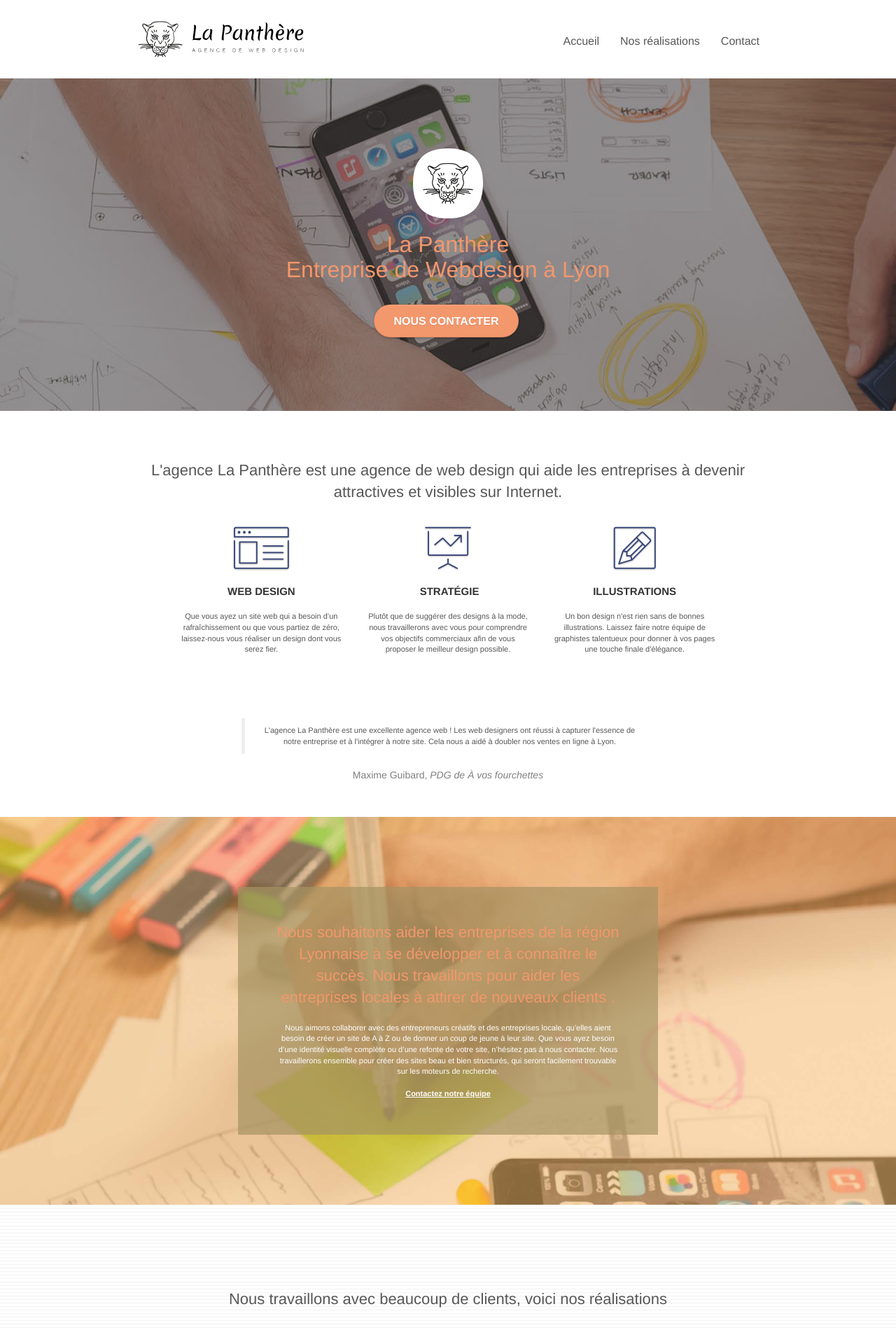
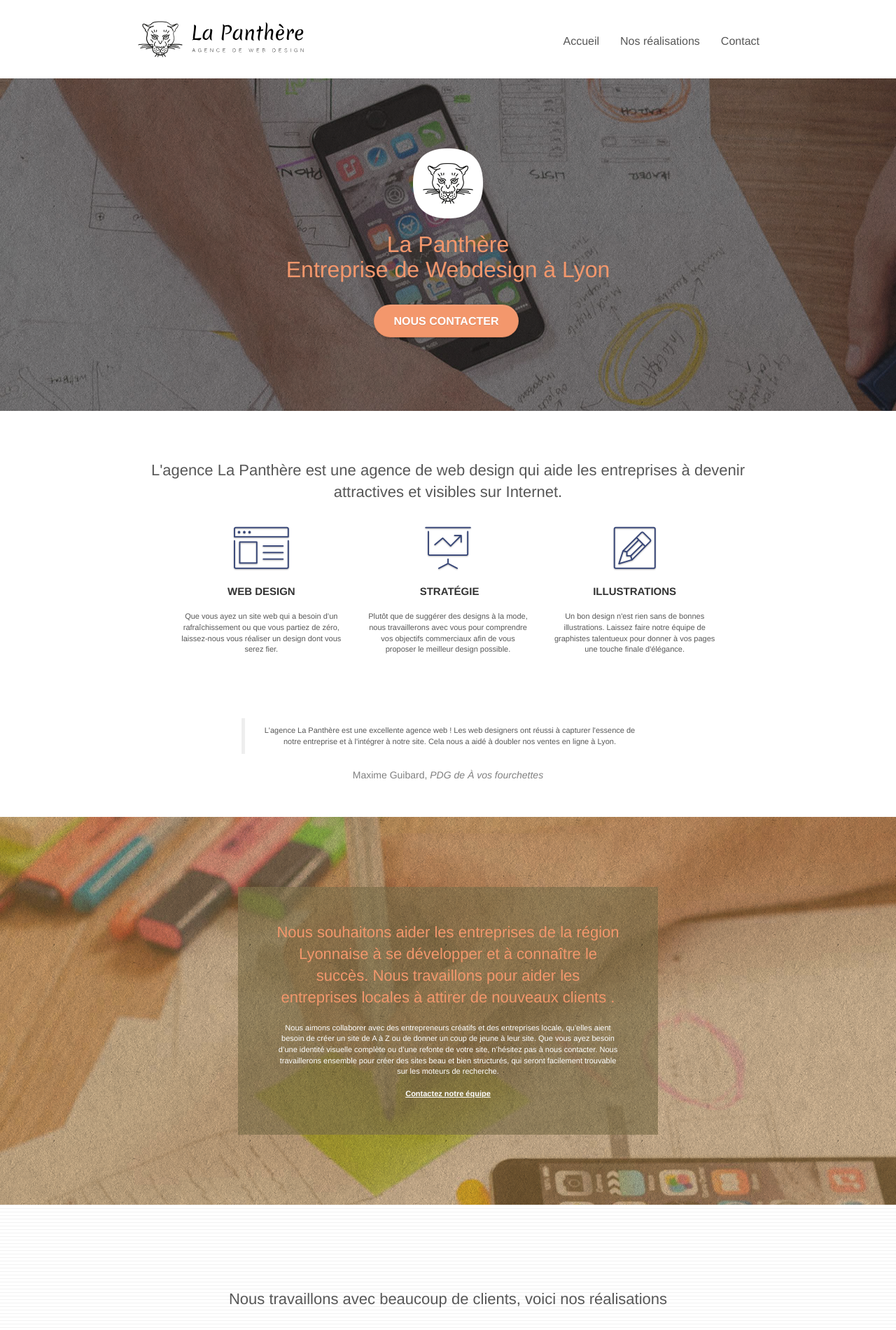
Before and after one commit to farrahtor/LaPanthere, a plain HTML site: page index.html in a window 1280 px wide. Shown: the top 1900 px of the page at 70% size. Drawn offline with Linux system fonts and the light colour scheme; some packages are replaced by stand-ins of ours.

Commit message:
correction url img

```diff
--- a/css/style.css
+++ b/css/style.css
@@ -91,7 +91,7 @@ a:hover {
 }
 
 .texture-paper::before {
-  background: url("img/texture-paper.png");
+  background: url("../img/texture-paper.png");
   background-size: 280px 280px;
 }
 
@@ -798,19 +798,19 @@ h4 {
 }
 
 .bg-dots-bg {
-  background-image: url("/img/dots-bg.png");
+  background-image: url("../img/dots-bg.png");
 }
 
 .bg-lines-h2-bg {
-  background-image: url("/img/lines-h2-bg.png");
+  background-image: url("../img/lines-h2-bg.png");
 }
 
 .bg-banniere {
-  background-image: url("/img/banner-1920.jpg");
+  background-image: url("../img/banner-1920.jpg");
 }
 
 .bg-presentation {
-  background-image: url("/img/image-de-presentation-1920.jpg");
+  background-image: url("../img/image-de-presentation-1920.jpg");
 }
 
 @media (max-width: 1024px) {
```
